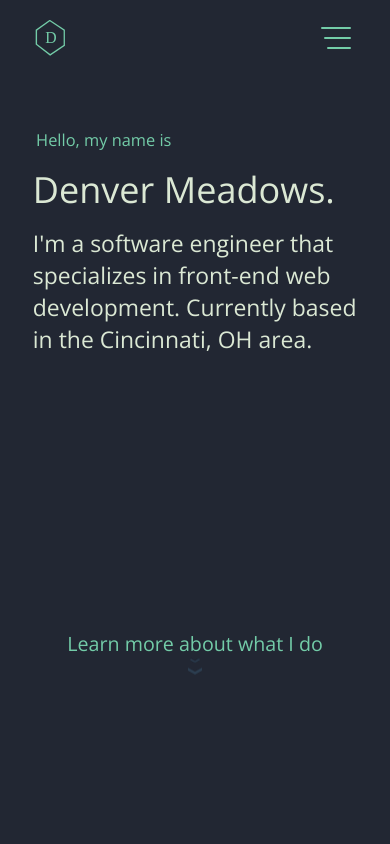
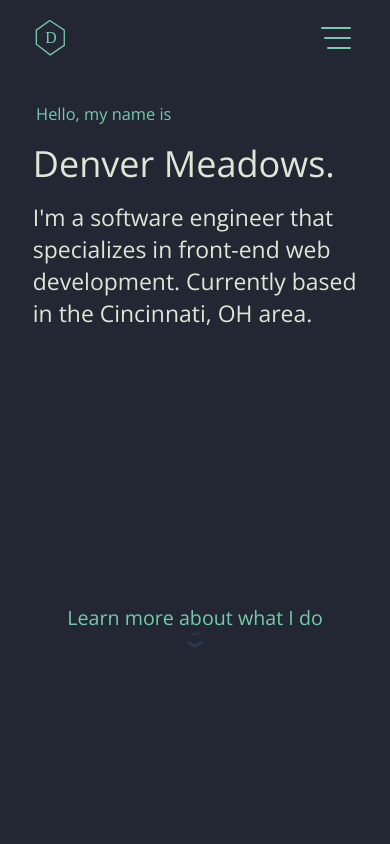
Before and after one commit to Denver-Meadows/Portfolio, a React (Create React App) app: page / in a window 390 px wide. Shown: the top 844 px of the page. Built offline with nearby package versions, Linux system fonts and the light colour scheme; a web font is replaced by a local one.

Commit message:
updating styles

```diff
--- a/src/styles/intro.scss
+++ b/src/styles/intro.scss
@@ -147,8 +147,8 @@
 
 @media (max-width: 500px) {
   .page-introduction-intro {
-    margin: 2rem 0;
-    padding: 9rem 5rem;
+    margin: 0;
+    padding: 7rem 5rem;
   }
   .intro-info-1 {
     font-size: 2.5rem;
@@ -163,7 +163,7 @@
 
 @media (max-width: 375px) {
   .page-introduction-intro {
-    margin: 1rem 0;
+    margin: 0;
   }
   .intro-info-1 {
     font-size: 3rem;
```
